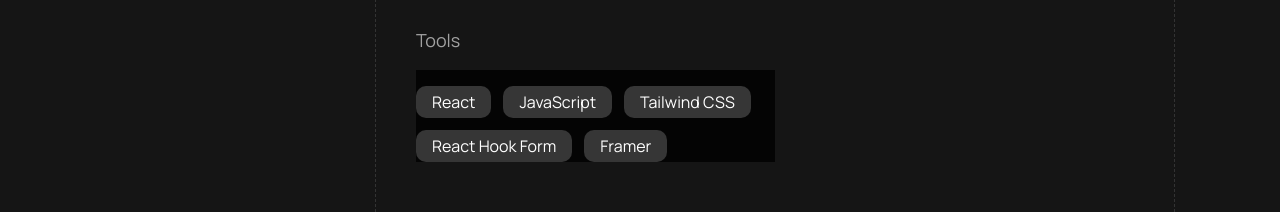
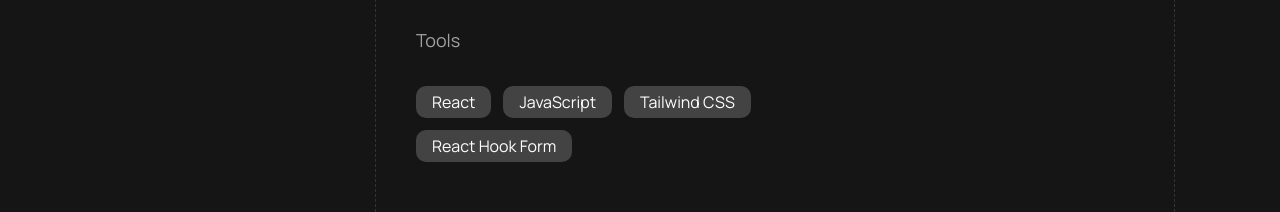
Before and after one commit to solaiman-siam/sm-firstlook, a React (Vite) app: page /project-details/1 in a window 1280 px wide. Shown: the part 941-1153 px from the top of the page. Built offline with nearby package versions, Linux system fonts and the light colour scheme; a web font is replaced by a local one.

Commit message:
some changes

```diff
--- a/package.json
+++ b/package.json
@@ -17,6 +17,7 @@
     "class-variance-authority": "^0.7.1",
     "clsx": "^2.1.1",
     "framer-motion": "^12.7.3",
+    "html-react-parser": "^5.2.3",
     "lenis": "^1.2.3",
     "lightningcss": "^1.29.3",
     "lottie-react": "^2.4.1",
--- a/public/projectData.json
+++ b/public/projectData.json
@@ -8,7 +8,7 @@
     "github_link": "https://github.com/solaiman-siam/duelert-main",
     "live_link": "https://duelert-main.vercel.app/",
     "description": "A full-stack web application that allows users to save birthdays of friends and family, and sends automated SMS reminders using Twilio API. It includes a dashboard to manage contacts, customizable messages, and scheduling options. Built for both personal and team use, especially useful in corporate environments to maintain relationships.",
-    "tools": ["React", "JavaScript", "Tailwind CSS", "React Hook Form", "Framer"]
+    "tools": ["React", "JavaScript", "Tailwind CSS", "React Hook Form"]
   },
   {
     "id": 2,
@@ -19,7 +19,7 @@
     "github_link": "https://github.com/solaiman-siam/goldlync-main",
     "live_link": "https://goldlync-main.vercel.app/",
     "description": "A subscription-based service platform designed for small businesses. Users can browse service packages, subscribe monthly, and manage their accounts. Includes secure payment integration, admin dashboards, and responsive UI/UX optimized for both desktop and mobile.",
-    "tools": ["React", "JavaScript", "Tailwind CSS", "React Hook Form", "Framer"]
+    "tools": ["React", "JavaScript", "Tailwind CSS", "React Hook Form", "Framer Motion"]
   },
   {
     "id": 3,
@@ -30,18 +30,18 @@
     "github_link": "https://github.com/solaiman-siam/cqd-services",
     "live_link": "https://cqdcleaningservices.com/",
     "description": "A modern cleaning service web app allowing customers to book recurring or one-time cleaning services. The platform supports different subscription levels, booking management, real-time availability check, and customer profile customization.",
-    "tools": ["React", "JavaScript", "Tailwind CSS", "React Hook Form", "Framer"]
+    "tools": ["React", "JavaScript", "Tailwind CSS", "React Hook Form"]
   },
   {
     "id": 4,
     "project_image": "https://i.ibb.co.com/d47J2CsK/dustintess.jpg",
-    "project_name": "Car Model with Configuration Features",
+    "project_name": "Car Sales and Customization Platform",
     "project_views": 1560,
     "project_year": 2024,
     "github_link": "https://github.com/solaiman-siam/dustintess-client",
     "live_link": "https://novamotorco.com/",
-    "description": "A car configurator tool where users can build their desired car model from scratch. It includes options to change colors, rims, interiors, and more. The interface is interactive and animated using Framer Motion, giving a real-time preview of configurations.",
-    "tools": ["React", "JavaScript", "Tailwind CSS", "React Hook Form", "Framer"]
+    "description": "Nova Motor Company is a modern web application built to streamline the process of browsing, purchasing, and customizing motor vehicles. Designed with a strong focus on user experience, the platform offers a clean, responsive interface and intuitive navigation that makes it easy for customers to explore a wide range of vehicles.",
+    "tools": ["React", "JavaScript", "Tailwind CSS", "React Hook Form"]
   },
   {
     "id": 5,
@@ -52,7 +52,7 @@
     "github_link": "https://github.com/solaiman-siam/Finiq",
     "live_link": "https://finiq.vercel.app/",
     "description": "A travel exploration website that allows users to discover new destinations and subscribe to a newsletter for weekly curated travel content. It includes featured destinations, travel tips, and integrations with Mailchimp for newsletter management.",
-    "tools": ["React", "JavaScript", "Tailwind CSS", "React Hook Form", "Framer"]
+    "tools": ["React", "JavaScript", "Tailwind CSS", "React Hook Form"]
   },
   {
     "id": 6,
@@ -63,10 +63,10 @@
     "github_link": "null",
     "live_link": "https://conmap-frontend.netlify.app/",
     "description": "An enterprise-level application for managing multiple construction sites. It features task assignment, staff tracking, equipment logs, safety protocols, and progress reporting. Designed to improve operational efficiency and on-site coordination.",
-    "tools": ["React", "JavaScript", "Tailwind CSS", "React Hook Form", "Framer"]
+    "tools": ["React", "JavaScript", "Tailwind CSS", "React Hook Form", "Framer Motion"]
   },
   {
-    "id": 6,
+    "id": 7,
     "project_image": "https://i.ibb.co.com/7tG6d0hY/hbrook8.jpg",
     "project_name": "Music Brand Promotion Based Website",
     "project_views": 1560,
@@ -74,6 +74,6 @@
     "github_link": "null",
     "live_link": "https://www.jeanrenardmusic.com/",
     "description": "An enterprise-level application for managing multiple construction sites. It features task assignment, staff tracking, equipment logs, safety protocols, and progress reporting. Designed to improve operational efficiency and on-site coordination.",
-    "tools": ["HTML", "JavaScript", "CSS"]
+    "tools": ["HTML", "JavaScript", "CSS", "Jquery"]
   }
 ]
--- a/src/pages/ProjectDetails.jsx
+++ b/src/pages/ProjectDetails.jsx
@@ -4,6 +4,7 @@
 import { projectData } from "@/lib/staticData";
 import axios from "axios";
 import { motion, useScroll } from "framer-motion";
+import parse from 'html-react-parser';
 import {
   ArrowUpRight,
   Calendar,
@@ -34,6 +35,8 @@
   }, [id]);
 
   console.log(filteredData);
+
+  const description = "<section> <h2>Nova Motor Company — Car Sales and Customization Platform</h2> <p>Nova Motor Company is a modern web application built to streamline the process of browsing, purchasing, and customizing motor vehicles. Designed with a strong focus on user experience, the platform offers a clean, responsive interface and intuitive navigation that makes it easy for customers to explore a wide range of vehicles.</p> <p>A standout feature of Nova Motor Company is its powerful car configurator tool, allowing users to personalize their chosen vehicles in real-time. Customers can customize aspects such as the car’s color, wheels, rooftop, and other key features to match their preferences before making a purchase decision.</p> <h3>Key Features:</h3> <ul> <li>Full vehicle catalog with detailed filtering and search capabilities</li> <li>Interactive car configurator for customizing vehicle colors, wheels, rooftop, and more</li> <li>Fully responsive design for seamless browsing across devices</li> <li>Smooth and intuitive user experience optimized for engagement and conversions</li> </ul> </section>"
 
   return (
     <motion.div
@@ -76,7 +79,7 @@
 
             <div className="pt-8" >
               <h4 className="text-lg text-text01 pb-4">Tools</h4>
-              <div className="bg-black/80 flex flex-wrap w-6/12 pt-4 gap-3">
+              <div className=" flex flex-wrap w-6/12 pt-4 gap-3">
               {
                 filteredData?.tools?.map(item => (
                   <h4 className="px-4 py-1 rounded-lg bg-white/20">{item}</h4>
```
Also changed, not shown: src/lib/staticData.js, 1 other file (tests, documents, lock files or other folders).
